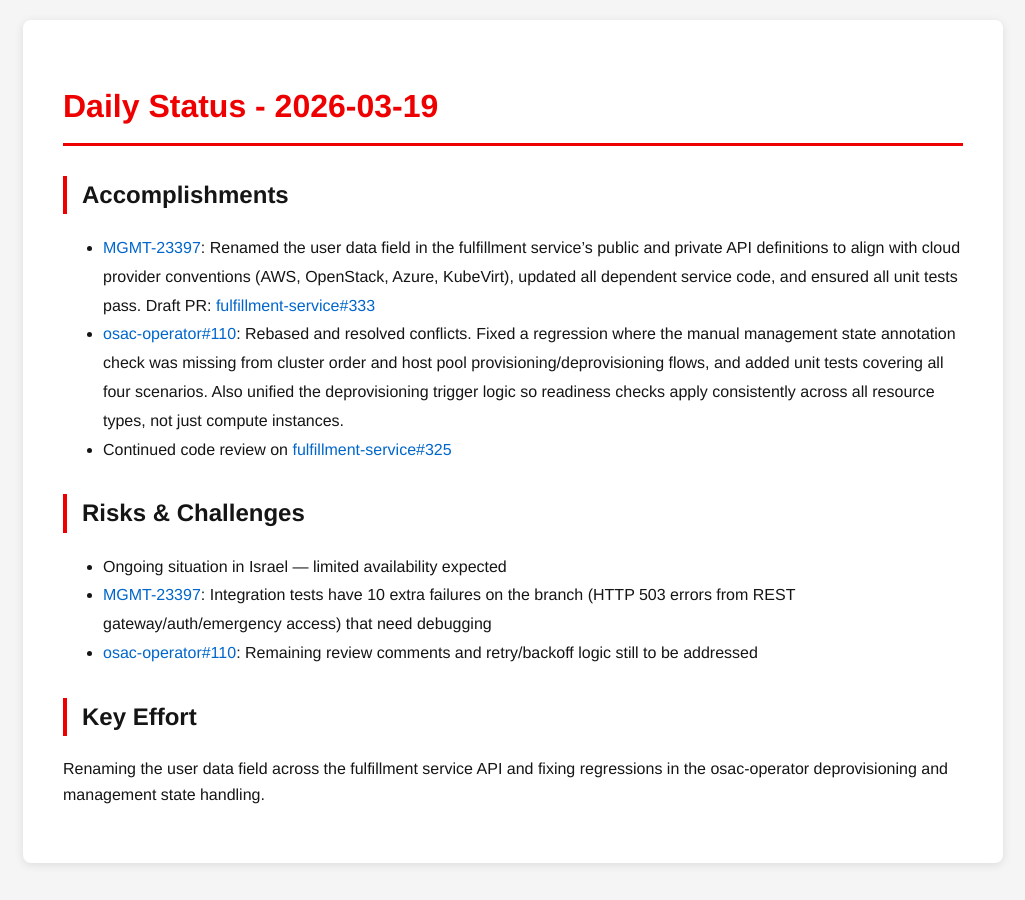
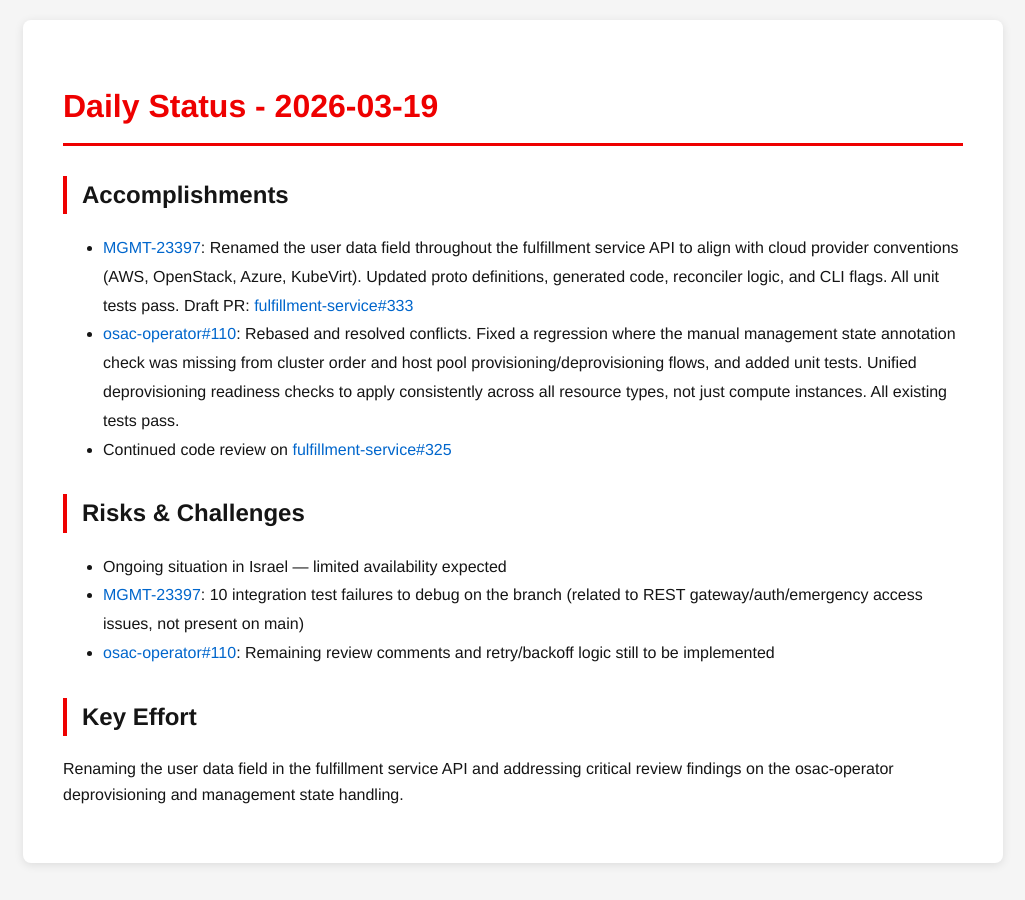
Before and after one commit to tzvatot/daily-status, a Jekyll site: the page built from 2026-03-19.md, in a window 1280 px wide. Shown: the whole page, without its empty margins (127-1152 px from the left). Built offline with Jekyll 4.4.1, drawn with Linux system fonts in a browser that asks for light colours.

Commit message:
Daily status update - 2026-03-19

```diff
--- a/2026-03-19.md
+++ b/2026-03-19.md
@@ -7,14 +7,14 @@
 # Daily Status - 2026-03-19
 
 ## Accomplishments
-- [MGMT-23397](https://issues.redhat.com/browse/MGMT-23397): Renamed the user data field in the fulfillment service's public and private API definitions to align with cloud provider conventions (AWS, OpenStack, Azure, KubeVirt), updated all dependent service code, and ensured all unit tests pass. Draft PR: [fulfillment-service#333](https://github.com/osac-project/fulfillment-service/pull/333)
-- [osac-operator#110](https://github.com/osac-project/osac-operator/pull/110): Rebased and resolved conflicts. Fixed a regression where the manual management state annotation check was missing from cluster order and host pool provisioning/deprovisioning flows, and added unit tests covering all four scenarios. Also unified the deprovisioning trigger logic so readiness checks apply consistently across all resource types, not just compute instances.
+- [MGMT-23397](https://issues.redhat.com/browse/MGMT-23397): Renamed the user data field throughout the fulfillment service API to align with cloud provider conventions (AWS, OpenStack, Azure, KubeVirt). Updated proto definitions, generated code, reconciler logic, and CLI flags. All unit tests pass. Draft PR: [fulfillment-service#333](https://github.com/osac-project/fulfillment-service/pull/333)
+- [osac-operator#110](https://github.com/osac-project/osac-operator/pull/110): Rebased and resolved conflicts. Fixed a regression where the manual management state annotation check was missing from cluster order and host pool provisioning/deprovisioning flows, and added unit tests. Unified deprovisioning readiness checks to apply consistently across all resource types, not just compute instances. All existing tests pass.
 - Continued code review on [fulfillment-service#325](https://github.com/osac-project/fulfillment-service/pull/325)
 
 ## Risks & Challenges
 - Ongoing situation in Israel — limited availability expected
-- [MGMT-23397](https://issues.redhat.com/browse/MGMT-23397): Integration tests have 10 extra failures on the branch (HTTP 503 errors from REST gateway/auth/emergency access) that need debugging
-- [osac-operator#110](https://github.com/osac-project/osac-operator/pull/110): Remaining review comments and retry/backoff logic still to be addressed
+- [MGMT-23397](https://issues.redhat.com/browse/MGMT-23397): 10 integration test failures to debug on the branch (related to REST gateway/auth/emergency access issues, not present on main)
+- [osac-operator#110](https://github.com/osac-project/osac-operator/pull/110): Remaining review comments and retry/backoff logic still to be implemented
 
 ## Key Effort
-Renaming the user data field across the fulfillment service API and fixing regressions in the osac-operator deprovisioning and management state handling.
+Renaming the user data field in the fulfillment service API and addressing critical review findings on the osac-operator deprovisioning and management state handling.
```
